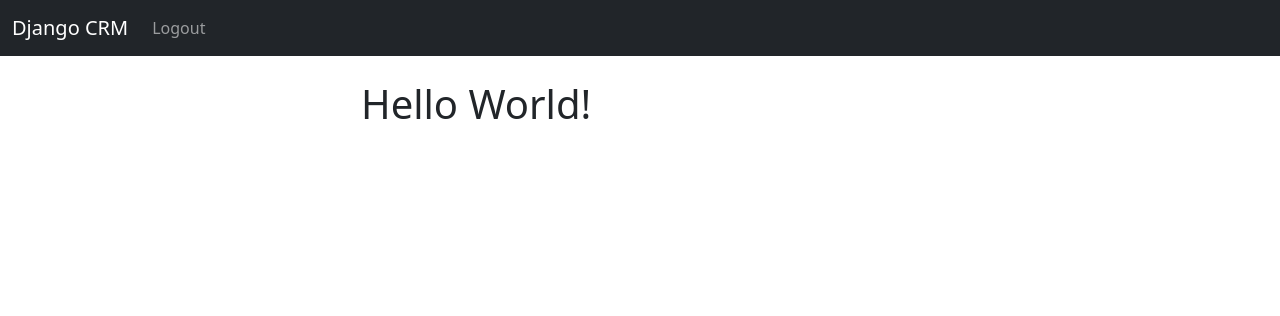
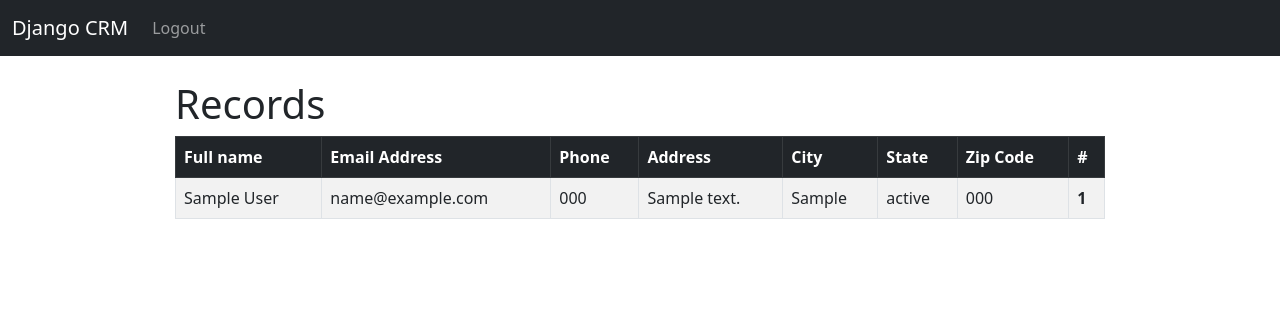
Before and after one commit to Carlos-860/django-crm, a Django app: page / in a window 1280 px wide. Shown: the top 316 px of the page. Run offline with Django 5.2, Linux system fonts and the light colour scheme; a user stored in the database is signed in; tables that the repository leaves empty hold one stand-in row (values such as "Sample post").

Commit message:
CRM-6 Loop over Record data and output it into a table

```diff
--- a/website/templates/home.html
+++ b/website/templates/home.html
@@ -2,11 +2,44 @@
 
 {% block content %}
 
-<div class="col-md-6 offset-md-3">
+<div class="col-md-10 offset-md-1">
 
   {% if user.is_authenticated %}
 
-  <h1>Hello World!</h1>
+  <h1>Records</h1>
+
+  <table class="table table-striped table-hover table-bordered">
+    <thead class="table-dark">
+      <tr>
+        <th scope="col">Full name</th>
+        <th scope="col">Email Address</th>
+        <th scope="col">Phone</th>
+        <th scope="col">Address</th>
+        <th scope="col">City</th>
+        <th scope="col">State</th>
+        <th scope="col">Zip Code</th>
+        <th scope="col">#</th>
+      </tr>
+    </thead>
+    <tbody>
+
+    {% if records %}
+      {% for record in records %}
+      <tr>
+        <td>{{ record }}</td>
+        <td>{{ record.email }}</td>
+        <td>{{ record.phone }}</td>
+        <td>{{ record.address }}</td>
+        <td>{{ record.city }}</td>
+        <td>{{ record.state }}</td>
+        <td>{{ record.zip_code }}</td>
+        <th scope="row">{{ record.id}}</th>
+      </tr>
+      {% endfor %}
+    {% endif %}
+
+    </tbody>
+  </table>
 
   {% else %}
 
```
